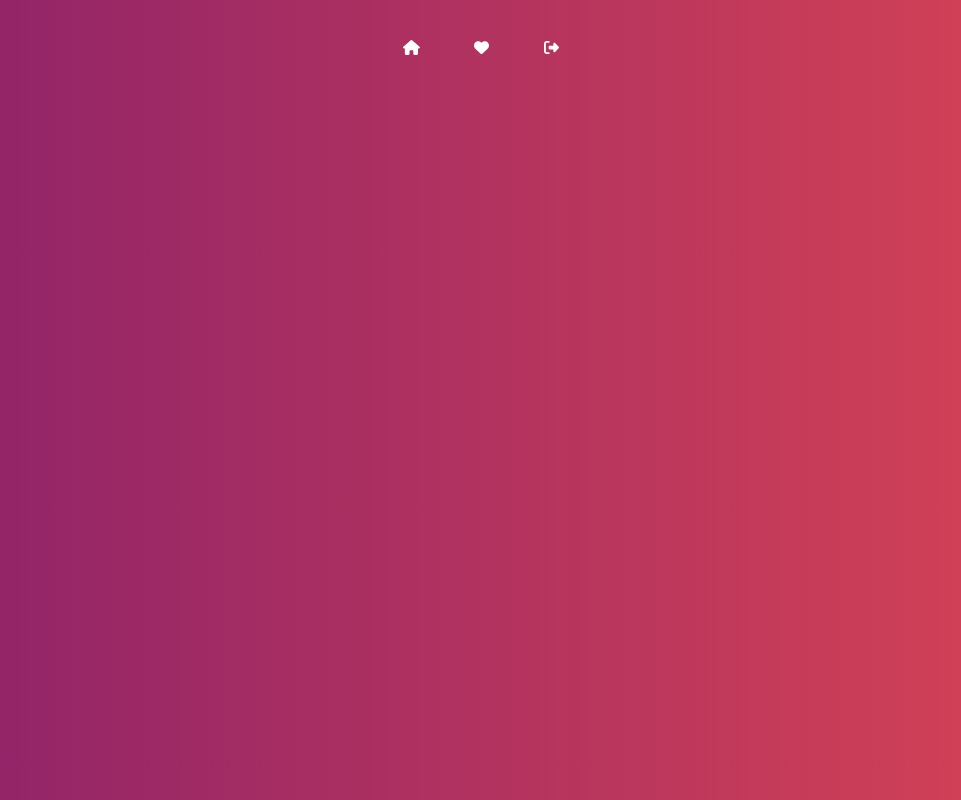
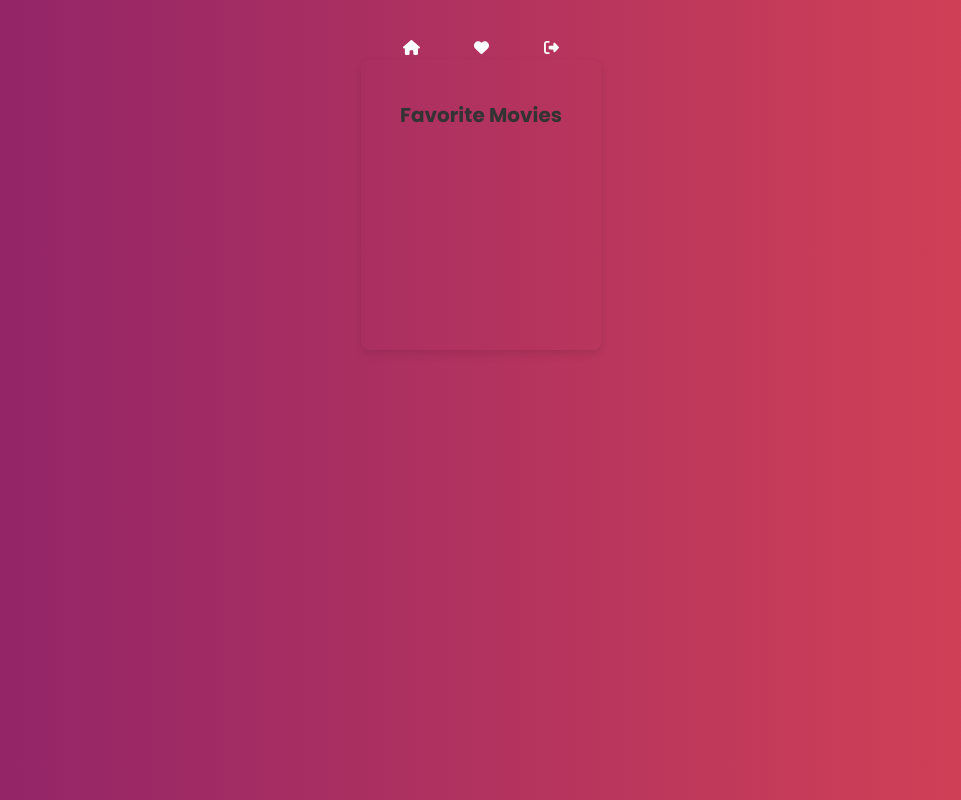
Before and after one commit to cezarm84/MovieDB_APP, a React (Vite) app in the folder movieDb/: page /favoritesPage in a window 1280 px wide. Shown: the whole page, without its empty margins (159-1120 px from the left). Built offline with nearby package versions, Linux system fonts and the light colour scheme.

Commit message:
hotfix favopage

```diff
--- a/movieDb/src/pages/FavoritesPage.tsx
+++ b/movieDb/src/pages/FavoritesPage.tsx
@@ -4,7 +4,7 @@ import Navbar from '../components/Navbar';
 import './styles/favoritesPage.css';
 
 const FavoritesPage = () => {
-  const { movies, getMovies, } = useStore();
+  const { movies, getMovies, toggleFavorite } = useStore();
 
   useEffect(() => {
     getMovies();
@@ -13,15 +13,24 @@ const FavoritesPage = () => {
   const favoriteMovies = movies.filter(movie => movie.isFavorite);
 
   return (
-
-      <div className="fav-page">
-        <Navbar/>
-      <ul>
-        {favoriteMovies.map((movie) => (
-          <li key={movie.id}>{movie.title}</li>
-        ))}
-      </ul>
-
+    <div className="fav-page">
+      <Navbar />
+      <div className="content">
+        <h1 className="title">Favorite Movies</h1>
+        <ul className="movie-list">
+          {favoriteMovies.map((movie) => (
+            <li key={movie.id} className="movie-item">
+              <img src={movie.poster} alt={movie.title} className="movie-poster" />
+              <div className="movie-details">
+                <h2>{movie.title}</h2>
+                <button onClick={() => toggleFavorite(movie.id)}>
+                  {movie.isFavorite ? "Remove from Favorites" : "Add to Favorites"}
+                </button>
+              </div>
+            </li>
+          ))}
+        </ul>
+      </div>
     </div>
   );
 };
--- a/movieDb/src/pages/styles/favoritesPage.css
+++ b/movieDb/src/pages/styles/favoritesPage.css
@@ -72,7 +72,7 @@
     background-color: #0056b3;
   }
 
-  /* Media Queries for Responsive Design */
+
   @media (max-width: 500px) {
     .fav-page {
       padding: 10px;
```
